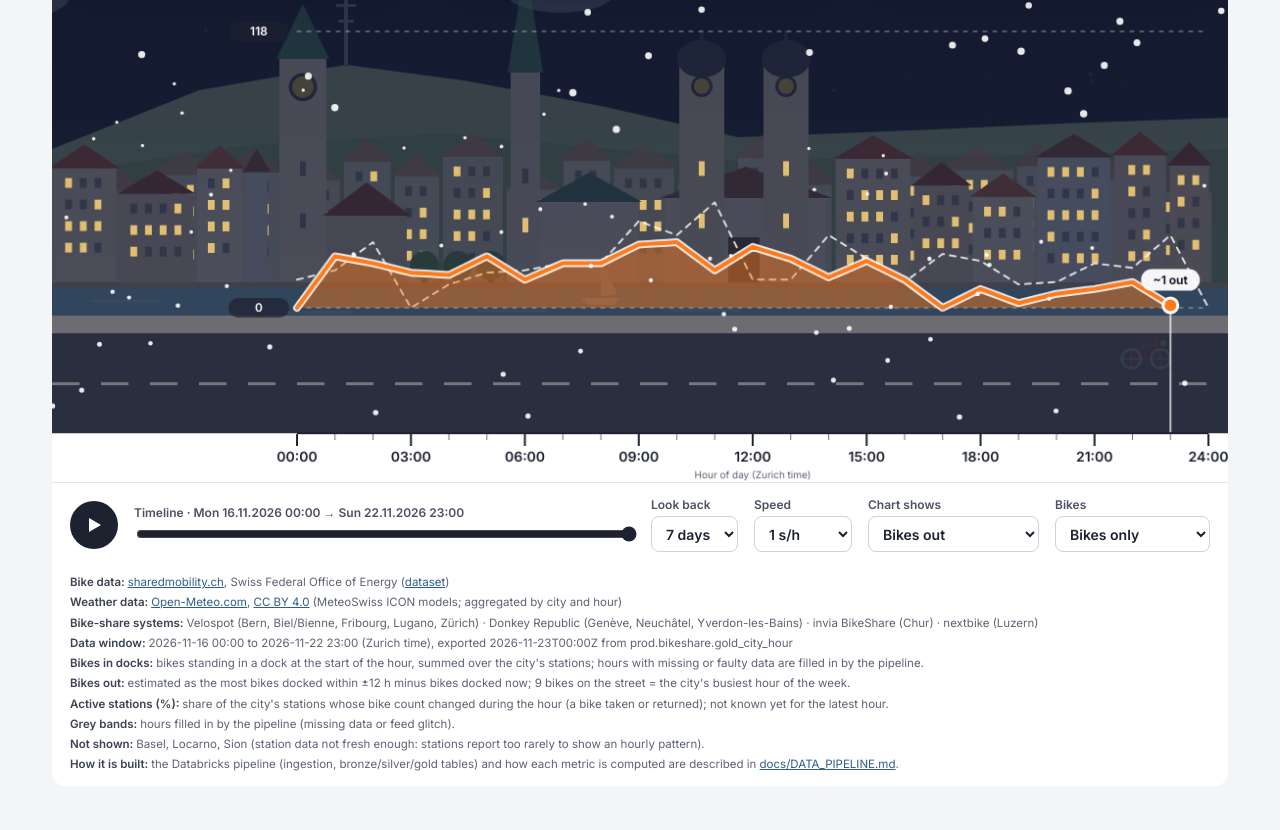
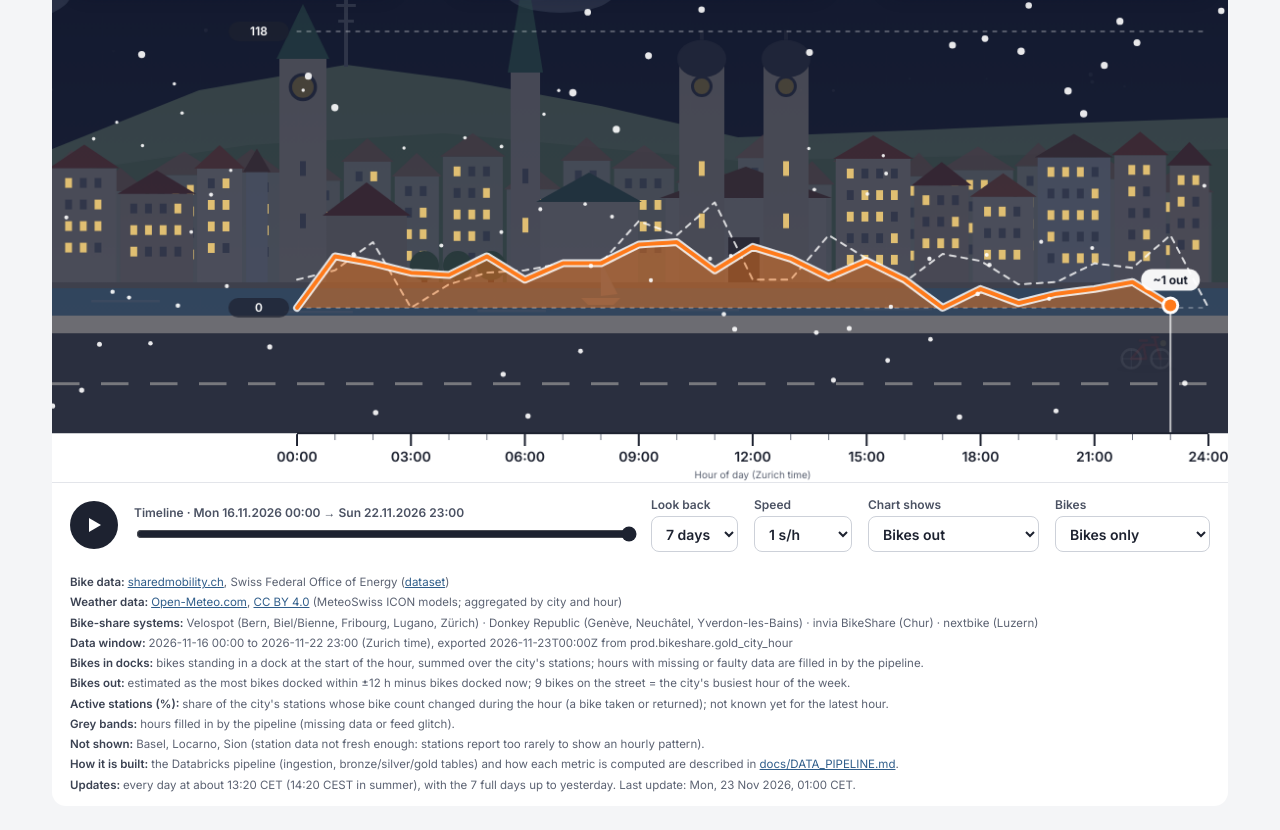
Before and after one commit to nomoteticus/bikeshare-databricks, a plain HTML site: page visualizations/daily-animation/index.html in a window 1280 px wide. Shown: the part 211-1041 px from the top of the page. Drawn offline with Linux system fonts and the light colour scheme.

Commit message:
Animation footer: update schedule and time of the last update

```diff
--- a/visualizations/daily-animation/index.html
+++ b/visualizations/daily-animation/index.html
@@ -626,6 +626,18 @@
     const ns = index.not_shown || [];
     if (ns.length) line('Not shown', ns.map((c) => c.city_name).join(', ') + ' (' + (index.not_shown_reason || NOT_SHOWN_REASON) + ').');
     line('How it is built', 'the Databricks pipeline (ingestion, bronze/silver/gold tables) and how each metric is computed are described in ', link(DOC_URL, 'docs/DATA_PIPELINE.md'), '.');
+    // Update schedule and time of the last export, in Zurich time (CET in winter, CEST in summer)
+    const gen = new Date(index.generated_at_utc);
+    let lastUpdate = '';
+    if (!isNaN(gen)) {
+      const fmt = (o) => gen.toLocaleString('en-GB', Object.assign({ timeZone: 'Europe/Zurich' }, o));
+      const tz = (new Intl.DateTimeFormat('en-GB', { timeZone: 'Europe/Zurich', timeZoneName: 'short' })
+        .formatToParts(gen).find((x) => x.type === 'timeZoneName') || {}).value;
+      lastUpdate = ' Last update: ' + fmt({ weekday: 'short', day: 'numeric', month: 'short', year: 'numeric' }) + ', '
+        + fmt({ hour: '2-digit', minute: '2-digit', hour12: false }) + ' ' + (/^CES?T$/.test(tz) ? tz : 'Zurich time') + '.';
+    }
+    line('Updates', 'every day at about 13:20 CET (14:20 CEST in summer), with the ' + (index.window_days || 7)
+         + ' full days up to yesterday.' + lastUpdate);
   }
 
   // Intro line: the last full day in the data, e.g. "Data through Mon, 23 Nov 2026."
```
